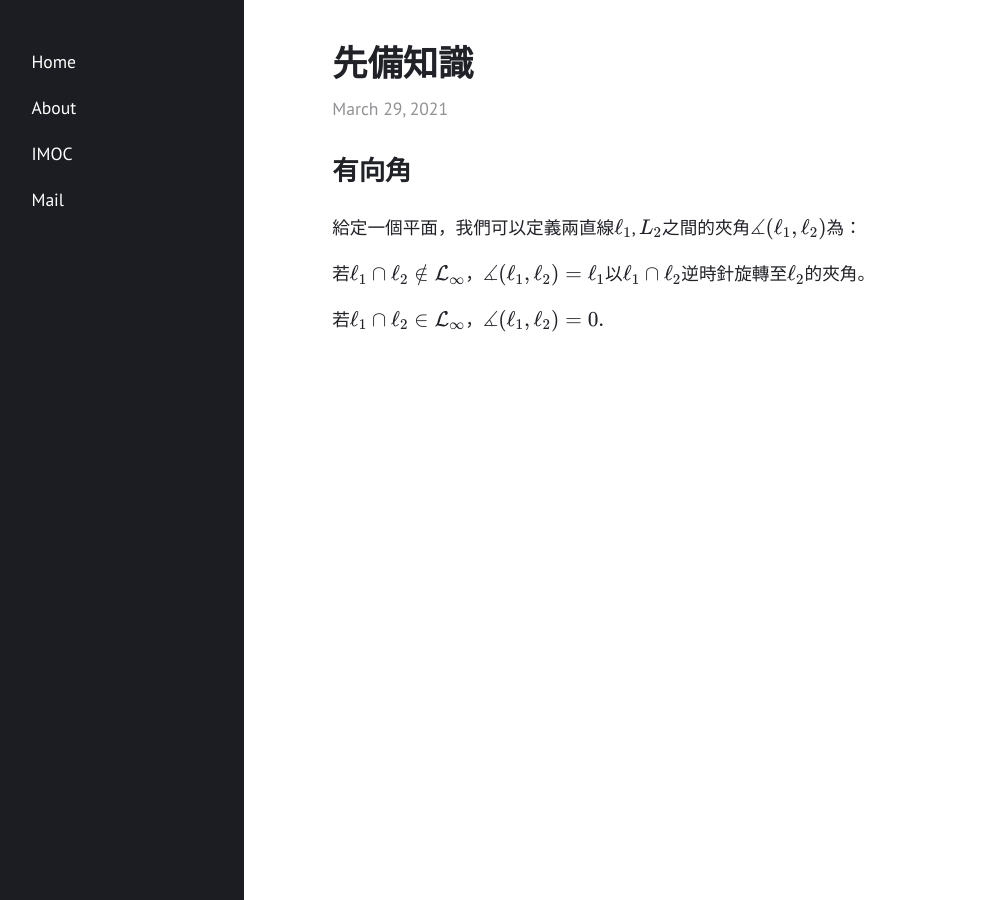
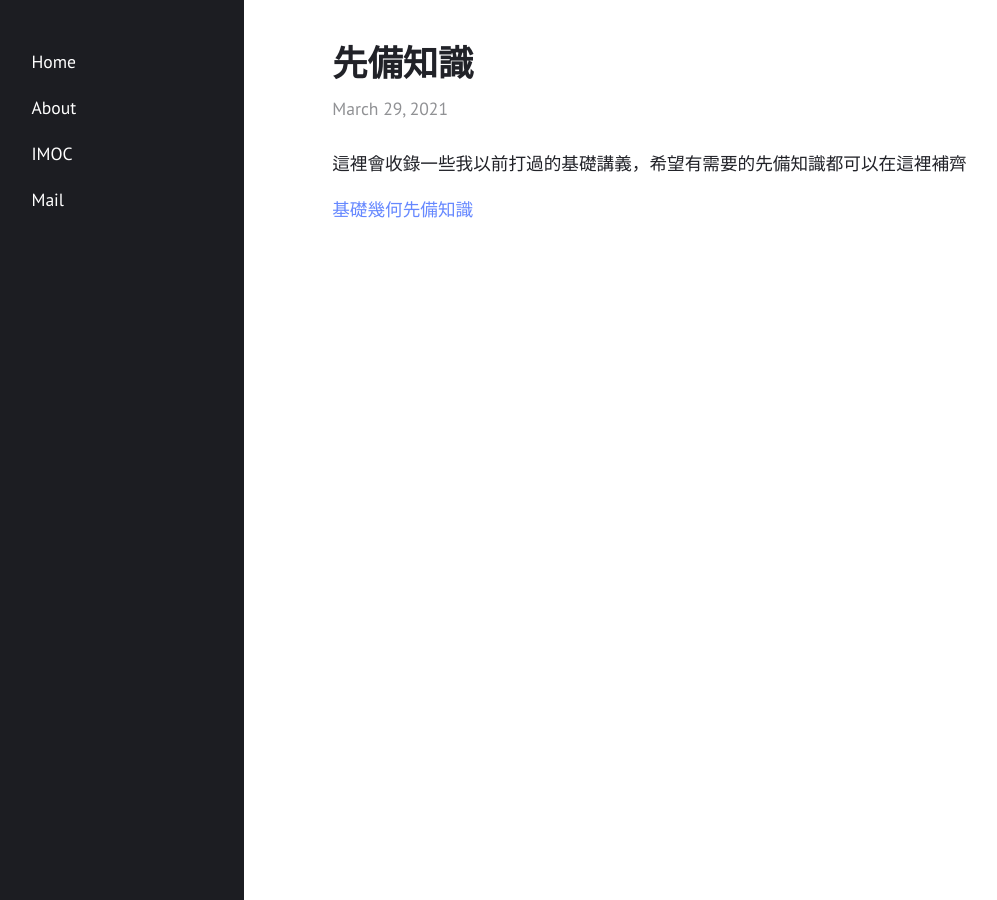
Before and after one commit to Permutation-Chang/Permutation-Chang.github.io, a Jekyll site: the page built from _posts/2021-03-29-advanced-examples.md, in a window 1280 px wide. Shown: the whole page, without its empty margins (47-1044 px from the left). Built offline with Jekyll 4.4.1, drawn with Linux system fonts in a browser that asks for light colours.

Commit message:
Update 2021-03-29-advanced-examples.md

```diff
--- a/_posts/2021-03-29-advanced-examples.md
+++ b/_posts/2021-03-29-advanced-examples.md
@@ -2,11 +2,8 @@
 title:  "先備知識"
 layout: post
 ---
+這裡會收錄一些我以前打過的基礎講義，希望有需要的先備知識都可以在這裡補齊
 
-## 有向角
+[基礎幾何先備知識]
 
-給定一個平面，我們可以定義兩直線$$\ell_1$$, $$L_2$$之間的夾角$$\measuredangle (\ell_1, \ell_2)$$為：
-
-若$$\ell_1\cap \ell_2\notin \mathcal{L}_\infty$$，$$\measuredangle (\ell_1, \ell_2) = \ell_1$$以$$\ell_1\cap \ell_2$$逆時針旋轉至$$\ell_2$$的夾角。
-
-若$$\ell_1\cap \ell_2\in \mathcal{L}_\infty$$，$$\measuredangle (\ell_1, \ell_2) = 0. $$
+[基礎幾何先備知識]:\BasicGeometry.pdf
```
